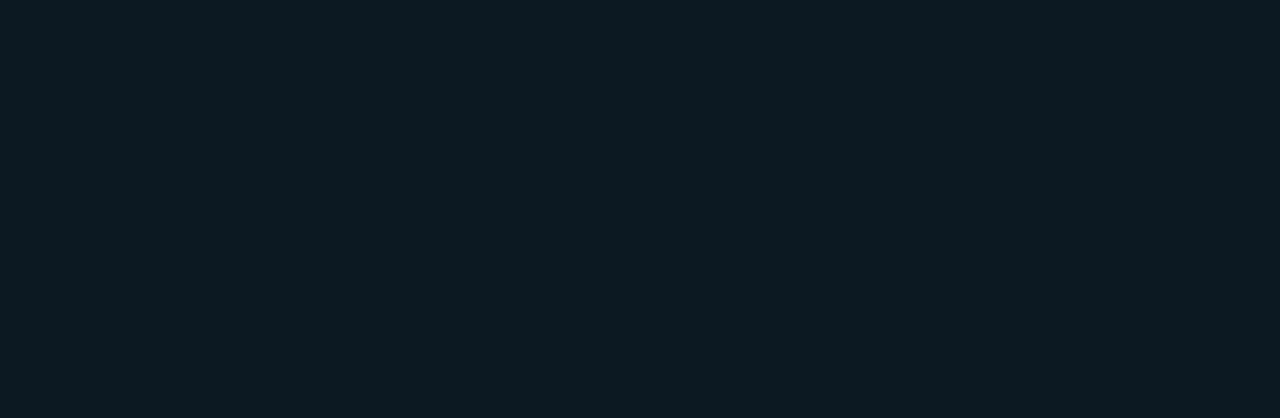
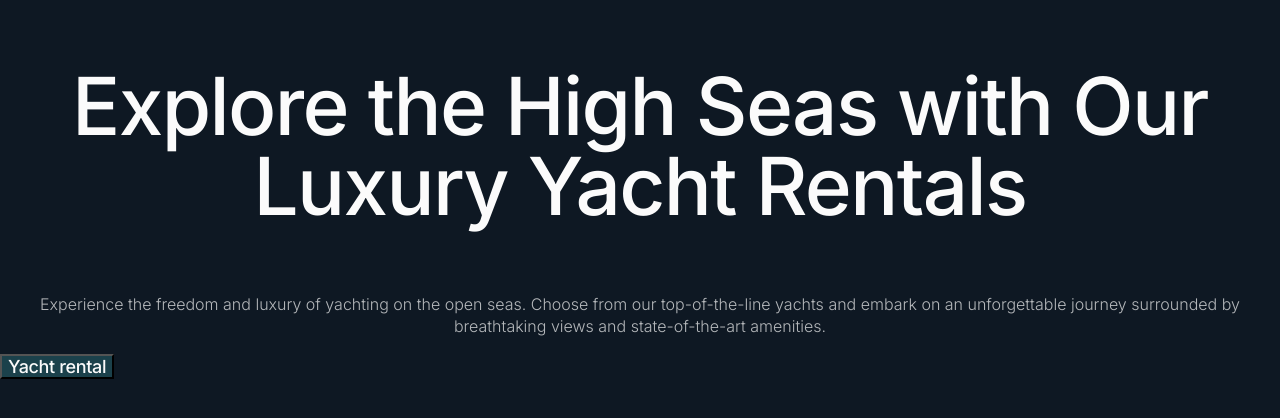
Before and after one commit to andriykotikfrompoland/blended-test, a website built with Vite: page src/index.html in a window 1280 px wide. Built offline with nearby package versions, Linux system fonts and the light colour scheme.

Commit message:
hero-section

```diff
--- a/src/css/hero.css
+++ b/src/css/hero.css
@@ -1 +1,27 @@
 /* Сюди додавай стилі частинки Hero */
+.hero {
+  font-family: 'Inter', sans-serif;
+}
+.hero-title {
+  font-weight: 500;
+  font-size: 80px;
+  line-height: 1;
+  letter-spacing: -0.02em;
+  text-align: center;
+  color: #fbfbfb;
+}
+.hero-desc {
+  font-weight: 300;
+  font-size: 16px;
+  line-height: 1.4;
+  text-align: center;
+  color: #b4b7ba;
+}
+.hero-btn {
+  font-weight: 500;
+  font-size: 18px;
+  line-height: 1.1;
+  letter-spacing: -0.02em;
+  color: #fbfbfb;
+  background-color: #1b414b;
+}
--- a/src/partials/hero.html
+++ b/src/partials/hero.html
@@ -3,3 +3,12 @@
 Скелет (html, head, body) в цей файл додавати не потрібно!  ||
 Додаємо тільки розмітку своєї частинки                      ||
 ========================================================== -->
+<section class="hero" id="hero">
+  <h1 class="hero-title">Explore the High Seas with Our Luxury Yacht Rentals</h1>
+  <p class="hero-desc">
+    Experience the freedom and luxury of yachting on the open seas. Choose from
+    our top-of-the-line yachts and embark on an unforgettable journey surrounded
+    by breathtaking views and state-of-the-art amenities.
+  </p>
+  <button class="hero-btn" type="button">Yacht rental</button>
+</section>
```
